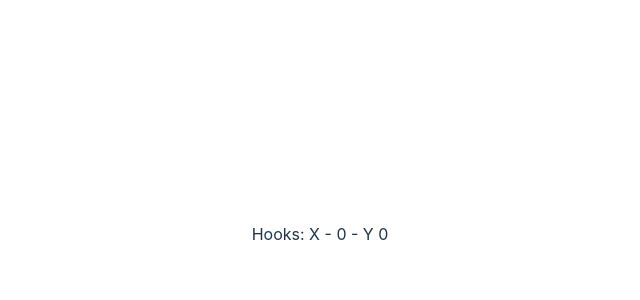
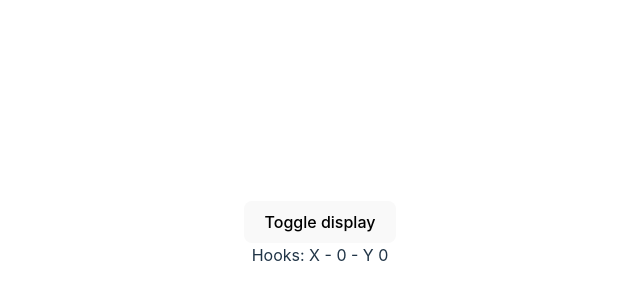
Before and after one commit to marvinjk6/React-Hooks, a React (Vite) app in the folder react-hooks/: page / in a window 1280 px wide. Shown: the part 166-466 px from the top of the page, without its empty margins (320-960 px from the left). Built offline with nearby package versions, Linux system fonts and the light colour scheme.

Commit message:
video 10 - useEffect with cleanup

```diff
--- a/react-hooks/src/App.jsx
+++ b/react-hooks/src/App.jsx
@@ -1,13 +1,15 @@
 import './App.css'
-import ClassMouse from './components/video-09/ClassMouse'
-import HookMouse from './components/video-09/HookMouse'
+import ClassMouse from './components/video-09-10/ClassMouse'
+import HookMouse from './components/video-09-10/HookMouse'
+import MouseContainer from './components/video-09-10/MouseContainer'
 
 function App() {
 
   return (
     <div className="App">
       {/* <ClassMouse /> */}
-      <HookMouse />
+      {/* <HookMouse /> */}
+      <MouseContainer />
     </div>
   )
 }
--- a/react-hooks/src/components/video-09/ClassMouse.jsx
+++ b/react-hooks/src/components/video-09-10/ClassMouse.jsx
@@ -22,6 +22,11 @@ import React, { Component } from 'react'
     window.addEventListener('mousemove', this.logMousePosition)
   }
 
+  // to remove the event when the component disappear in class component
+  componentWillUnmount() {
+    window.removeEventListener('mousemove', this.logMousePosition)
+  }
+
   render() {
     return (
       <div>
--- a/react-hooks/src/components/video-09/HookMouse.jsx
+++ b/react-hooks/src/components/video-09-10/HookMouse.jsx
@@ -21,6 +21,13 @@ function HookMouse() {
   useEffect(()=>{
     console.log('useEffect called')
     window.addEventListener('mousemove', logMousePosition)
+
+    // the return of useEffect is a function that will be executed when the component disappear
+    return () => {
+        console.log('Component unmouting code')
+        window.removeEventListener('mousemove', logMousePosition)
+    }
+
   }, [])
 
   return (
--- /dev/null
+++ b/react-hooks/src/components/video-09-10/MouseContainer.jsx
@@ -0,0 +1,21 @@
+
+
+import React from 'react'
+import { useState } from 'react'
+import HookMouse from './HookMouse'
+
+function MouseContainer() {
+
+  const [display, setDisplay] = useState(true)
+
+
+
+  return (
+    <div>
+        <button onClick={()=>setDisplay(!display)}>Toggle display</button>
+        {display && <HookMouse />}
+    </div>
+  )
+}
+
+export default MouseContainer
```
